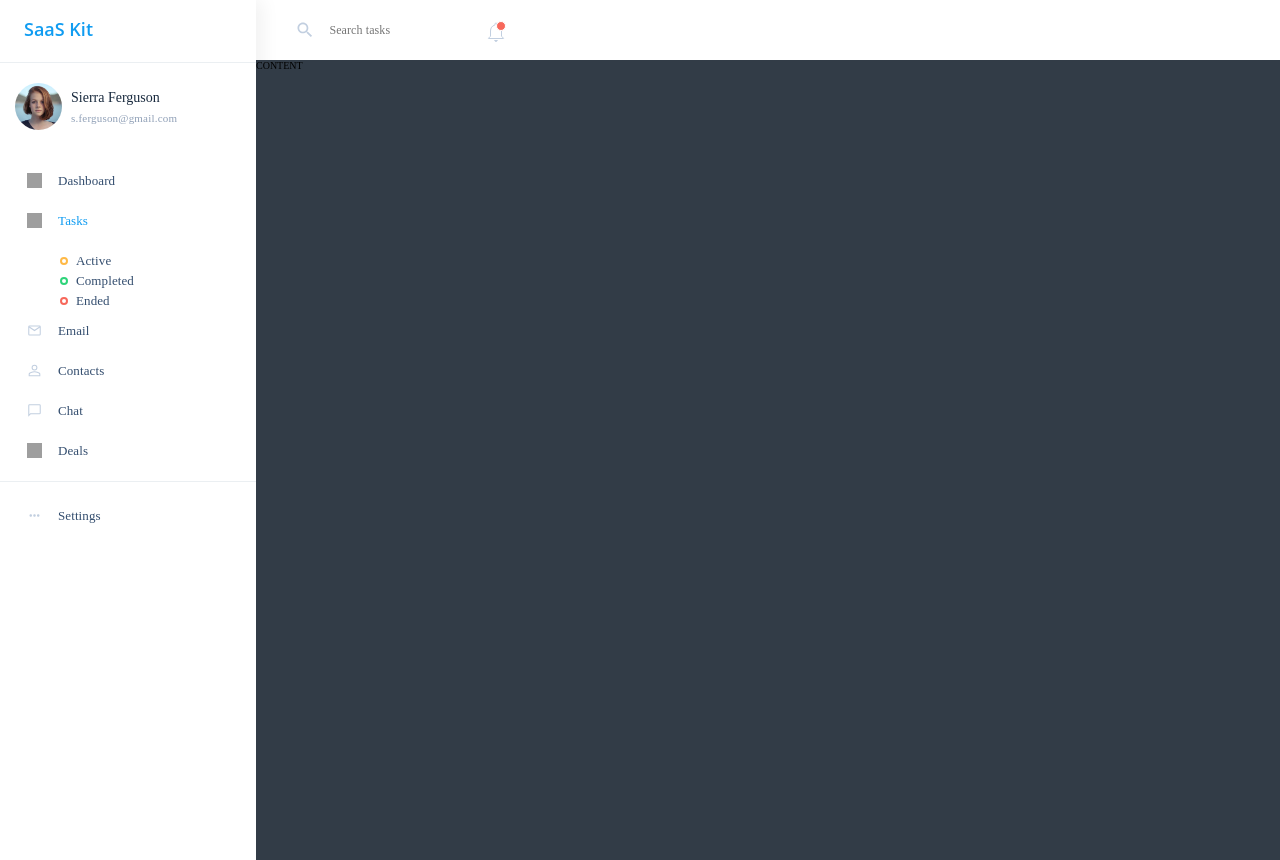
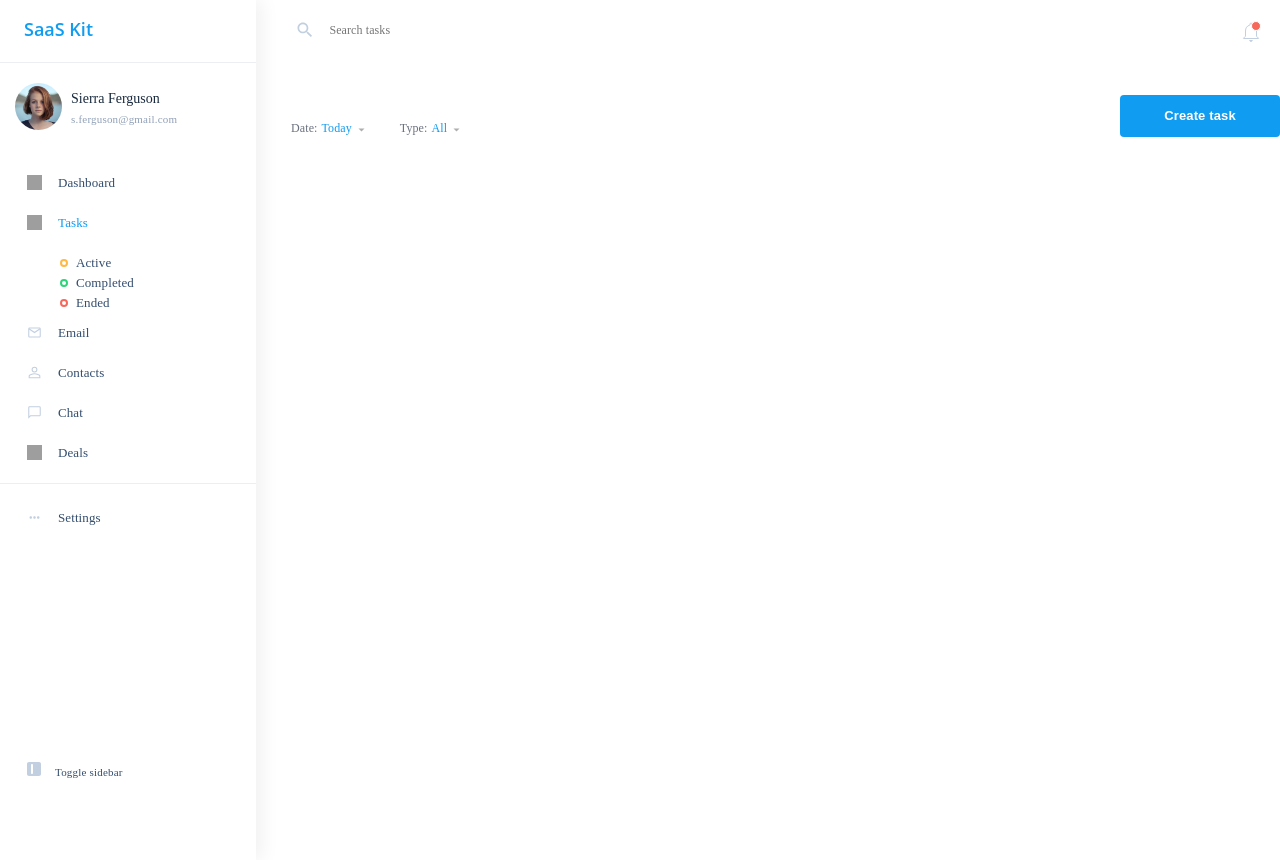
Before and after one commit to chrisfromhood/Saas-UI-Kit-App, a React (Create React App) app: page / in a window 1280 px wide. Built offline with nearby package versions, Linux system fonts and the light colour scheme; grey boxes are pictures that could not be loaded.

Commit message:
feature date type btn

```diff
--- a/src/App.js
+++ b/src/App.js
@@ -7,6 +7,7 @@ import contactsIcon from "./assets/img/icons/contactsicon.svg";
 import chatIcon from "./assets/img/icons/chaticon.svg";
 import dealsIcon from "./assets/img/icons/dealsicon.svg";
 import settingsIcon from "./assets/img/icons/settingsicon.svg";
+import toggleIcon from "./assets/img/icons/toggle.svg";
 // SEARCH
 import searchIcon from "./assets/img/icons/search.svg";
 import notifyIcon from "./assets/img/icons/notifications.svg";
@@ -14,6 +15,8 @@ import notifyIcon from "./assets/img/icons/notifications.svg";
 import activeIcon from "./assets/img/circle/active_circle.svg";
 import completedIcon from "./assets/img/circle/completed_circle.svg";
 import endedIcon from "./assets/img/circle/ended_circle.svg";
+// HEADER
+import arrowIcon from "./assets/img/icons/arrow.svg";
 
 // className={cs[""]}
 //className={`${cs["prva-klasa"]} ${cs["druga-klasa"]}`}
@@ -96,8 +99,33 @@ function App() {
           <img src={settingsIcon} alt="Settings Icon" />
           <span>Settings</span>
         </div>
+        <div className={cs["side-option_toggle"]}>
+          <img src={toggleIcon} alt="Toggle Sidebar Icon" />
+          <span>Toggle sidebar</span>
+        </div>
       </div>
-      <div className={cs["content"]}>CONTENT</div>
+      <div className={cs["content"]}>
+        <div className={cs["header-section"]}>
+          <div className={cs["sort-feature_wrapper"]}>
+            <div className={cs["sort-feature_date"]}>
+              <p>
+                Date:<span>Today</span>
+                <img src={arrowIcon} alt="Arrow Down Icon" />
+              </p>
+            </div>
+            <div className={cs["sort-feature_type"]}>
+              <p>
+                Type:<span>All</span>
+                <img src={arrowIcon} alt="Arrow Down Icon" />
+              </p>
+            </div>
+          </div>
+
+          <div className={cs["btn-wrapper"]}>
+            <button className={cs["btn-default"]}> Create task</button>
+          </div>
+        </div>
+      </div>
     </div>
   );
 }
--- a/src/App.module.css
+++ b/src/App.module.css
@@ -15,6 +15,7 @@
 
   .search {
     display: flex;
+    width: calc(100% - 4.1rem);
 
     background-color: var(--color-white);
 
@@ -26,7 +27,9 @@
       line-height: 1.8rem;
       letter-spacing: 0.1px;
       color: var(--color-gray);
+      background-color: var(--color-white);
       border-style: hidden;
+      padding: 2.1rem 0;
     }
 
     input:focus {
@@ -34,7 +37,6 @@
     }
 
     .search__button {
-      flex-grow: 1;
       background-color: var(--color-white);
       border: none;
       width: 2rem;
@@ -194,9 +196,94 @@
       color: var(--color-dark-blue);
     }
   }
+
+  .side-option_toggle {
+    align-self: flex-end;
+    margin-top: 23.4rem;
+    margin-bottom: 2.4rem;
+
+    img {
+      height: 1.4rem;
+      width: 1.4rem;
+      margin-left: 2.7rem;
+      margin-right: 1.4rem;
+    }
+
+    span {
+      font-family: Poppins;
+      font-style: normal;
+      font-weight: 500;
+      font-size: 1.1rem;
+      line-height: 1.6rem;
+      letter-spacing: 0.2px;
+      color: var(--color-dark-blue);
+    }
+  }
 }
 
 .content {
   grid-area: content;
-  background-color: #323c47;
+
+  .header-section {
+    width: 100%;
+    display: flex;
+    align-items: end;
+    justify-content: space-between;
+
+    .sort-feature_wrapper {
+      justify-content: space-between;
+      .sort-feature_date,
+      .sort-feature_type {
+        display: inline-block;
+
+        color: var(--color-neutral-gray);
+        cursor: pointer;
+        margin-left: 3.5rem;
+        margin-top: 5.9rem;
+        p {
+          font-weight: normal;
+          font-size: 1.2rem;
+          line-height: 1.8rem;
+          letter-spacing: 0.1px;
+
+          span {
+            margin-left: 0.4rem;
+            color: var(--color-accent-blue);
+          }
+
+          img {
+            height: 0.4rem;
+            width: 0.7rem;
+            margin-left: 0.6rem;
+          }
+          img:hover {
+            fill: var(--color-accent-blue);
+          }
+        }
+      }
+    }
+  }
+  .btn-wrapper {
+    .btn-default {
+      display: inline-block;
+
+      height: 4.2rem;
+      width: 16rem;
+      border-radius: 0.4rem;
+      border: none;
+      background-color: var(--color-accent-blue);
+
+      text-align: center;
+      padding: 1.1rem 1.4rem;
+      color: var(--color-white);
+      text-decoration: none;
+      font-weight: 600;
+      font-size: 1.3rem;
+      line-height: 2rem;
+      letter-spacing: 0.01em;
+    }
+    .btn-default:hover {
+      box-shadow: 0px 4px 10px rgba(16, 156, 241, 0.24);
+    }
+  }
 }
--- a/src/assets/css/index.css
+++ b/src/assets/css/index.css
@@ -16,6 +16,8 @@
   --color-white: #ffffff;
 
   --color-neutral-divider: #ebeff2;
+
+  --color-neutral-gray: #6a707e;
 }
 
 @import url("https://fonts.googleapis.com/css2?family=Poppins:ital,wght@0,400;0,500;1,400&display=swap");
@@ -37,3 +39,10 @@ html {
   box-sizing: border-box;
   font-size: 62.5%;
 }
+
+body {
+  font-family: Poppins;
+  font-style: normal;
+  font-weight: 500;
+  font-size: 1.3rem;
+}
```
Also changed, not shown: src/assets/img/icons/arrow.svg (added), src/assets/img/icons/toggle.svg (added), src/components/Table.js (added), src/components/Table.module.css (added).
